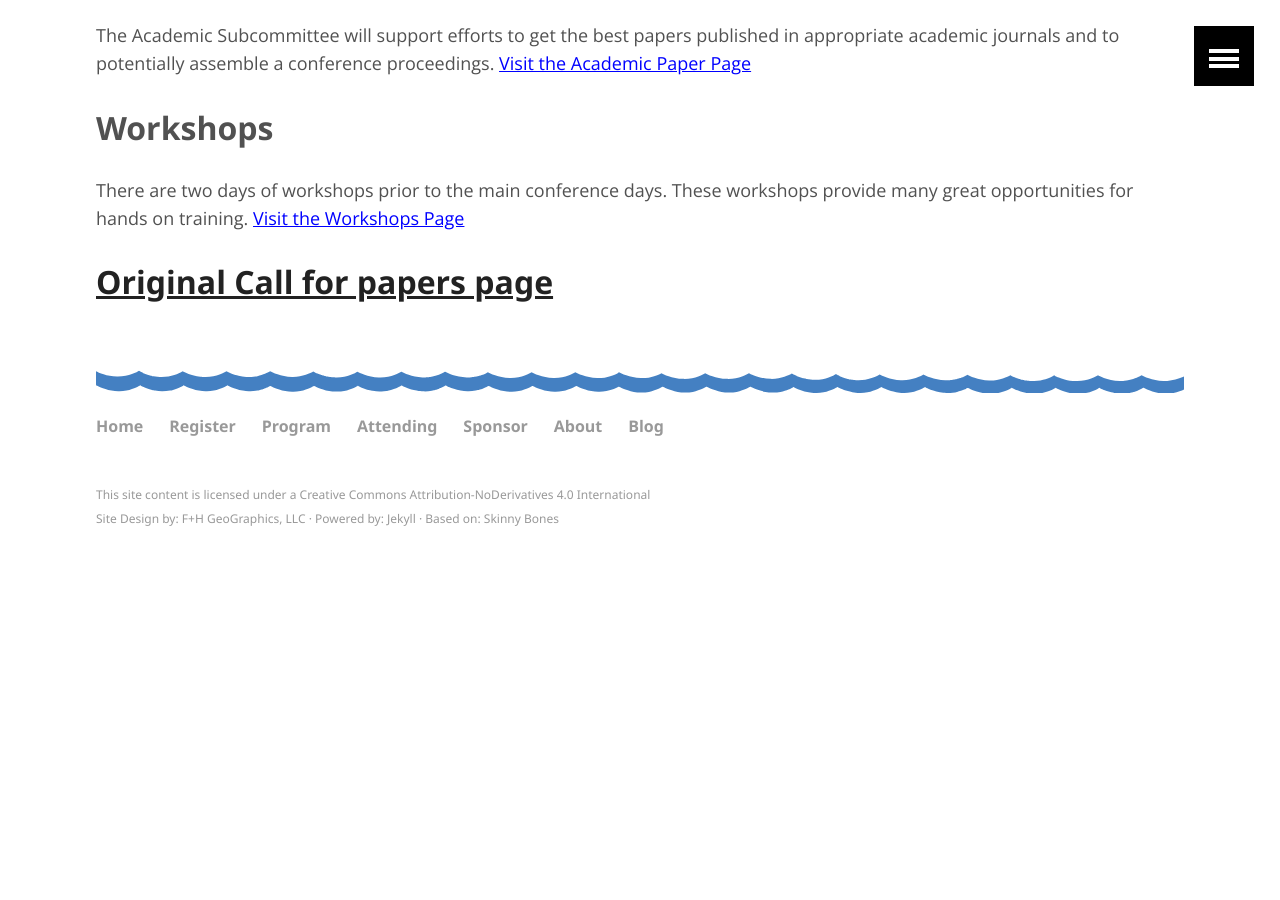
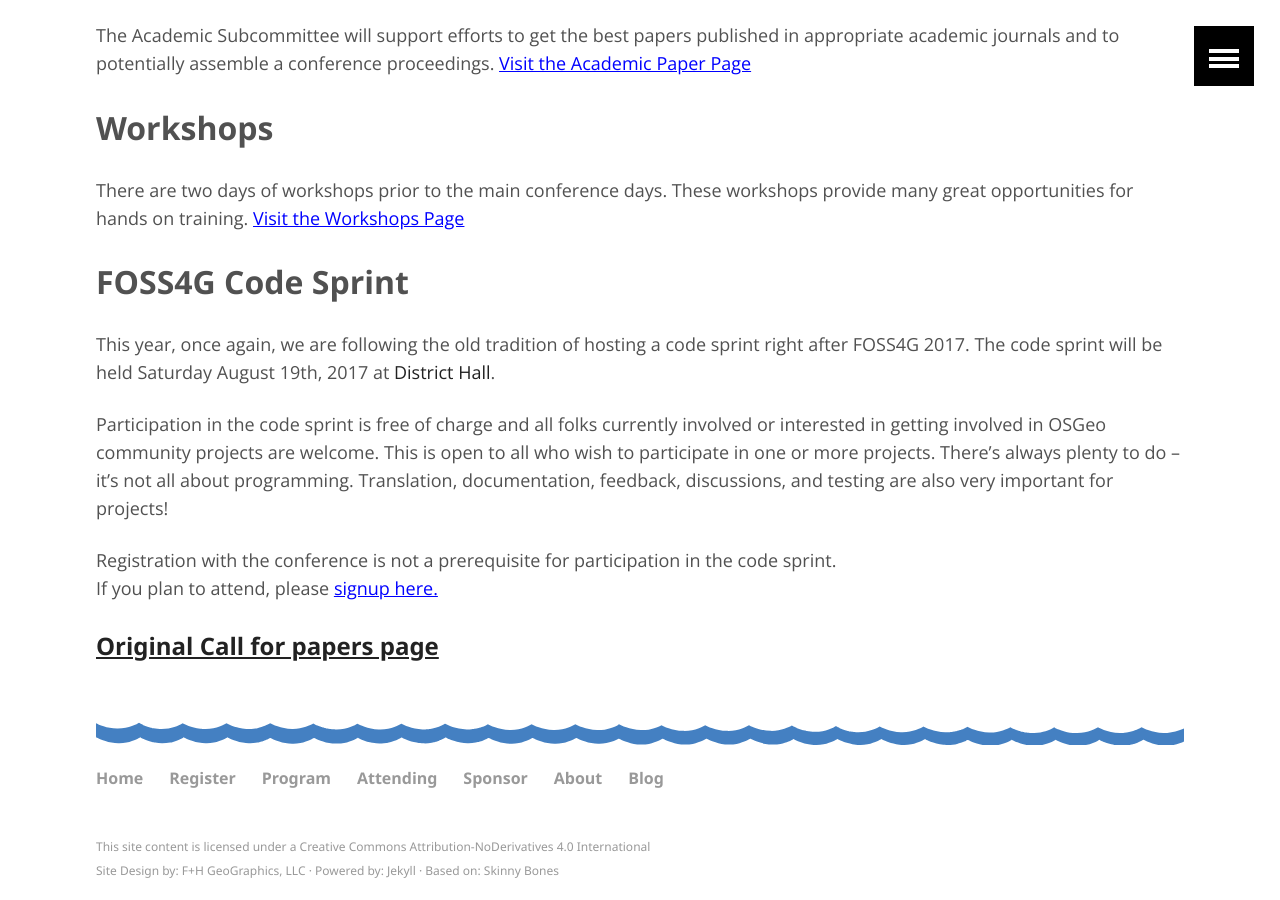
Before and after one commit to AvidGeo/foss4g2017-dev, a Jekyll site: the page built from program/index.html, in a window 1280 px wide and 900 px high, scrolled down 3444 px. Built offline with Jekyll 4.4.1, drawn with Linux system fonts in a browser that asks for light colours; before the commit the page ends 4049 px from its top, so only the background shows below that.

Commit message:
add code sprint description

```diff
--- a/_includes/header.html
+++ b/_includes/header.html
@@ -16,6 +16,7 @@
             <a href="{{ site.baseurl }}/accepted-presentations">Presentations</a>
             <a href="{{ site.baseurl }}/academic-papers">Academic Papers</a>
             <a href="{{ site.baseurl }}/workshops">Workshops</a>
+            <a href="{{ site.baseurl }}/program/#codesprint">Code Sprint</a>
           </div>
         </li>
         <li class="dropdown">
--- a/program/index.html
+++ b/program/index.html
@@ -48,7 +48,7 @@
                 <td class="right bottom seaport"><strong>FOSS4G Day 1</strong><br/>Seaport WTC</td>
                 <td class="right bottom seaport"><strong>FOSS4G Day 2</strong><br/>Seaport WTC</td>
                 <td class="right bottom seaport"><strong>FOSS4G Day 3</strong><br/>Seaport WTC</td>
-                <td class="right bottom district"><strong>FOSS4G Code Sprint</strong><br/>District Hall</td>
+                <td class="right bottom district"><strong><a href="{{ site.baseurl }}/program/#codesprint">FOSS4G Code Sprint</a></strong><br/>District Hall</td>
             </tr>
             <tr>
                 <td class="right"></td>
@@ -165,7 +165,12 @@
     <h2>Workshops</h2>
     <p>There are two days of workshops prior to the main conference days. These workshops provide many great opportunities for hands on training. <a href="../workshops" style="color:blue;">Visit the Workshops Page</a></p>
 
-    <h2><a href="../call-for-presentations/">Original Call for papers page</a></h2>
+    <h2 id="codesprint">FOSS4G Code Sprint</h2>
+    <p>This year, once again, we are following the old tradition of hosting a code sprint right after FOSS4G 2017. The code sprint will be held Saturday August 19th, 2017 at <a style="text-decoration:none;" href="http://www.districthallboston.org/">District Hall</a>.</p>
+    <p>Participation in the code sprint is free of charge and all folks currently involved or interested in getting involved in OSGeo community projects are welcome. This is open to all who wish to participate in one or more projects. There’s always plenty to do – it’s not all about programming. Translation, documentation, feedback, discussions, and testing are also very important for projects!</p>
+    <p>Registration with the conference is not a prerequisite for participation in the code sprint. <br /> If you plan to attend, please <a style="color:blue;" href="https://wiki.osgeo.org/wiki/FOSS4G_2017_Code_Sprint#Code_Sprint">signup here.</a></p>
+
+    <h4><a href="../call-for-presentations/">Original Call for papers page</a></h4>
 
 
 
```
